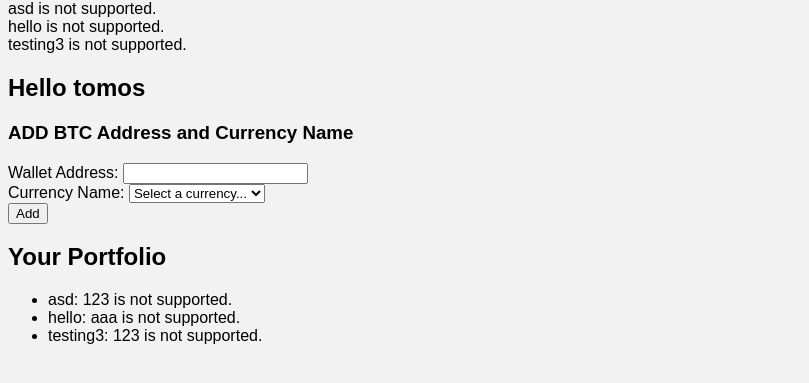
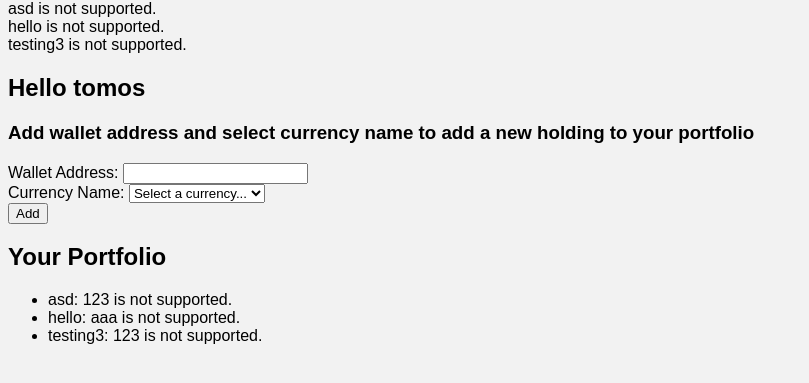
Before and after one commit to tomosheighway/cryptoProject, a Django app: page /portfolio/ in a window 1280 px wide. Shown: the part 54-437 px from the top of the page, without its empty margins (0-809 px from the left). Run offline with Django 4.2, Linux system fonts and the light colour scheme; a user stored in the database is signed in; data comes from the database, SQL or seed files in the repository; data that the repository does not hold is empty; some libraries are stand-ins or nearby versions.

Commit message:
Adding validation on wallet inputs

```diff
--- a/cryptoProject/users/templates/users/portfolio.html
+++ b/cryptoProject/users/templates/users/portfolio.html
@@ -4,21 +4,23 @@
 {% block content %}
     <div class="container">
         <h2>Hello {{user.username}}</h2>
-        <h3>ADD BTC Address and Currency Name</h3>
+        <h3>Add wallet address and select currency name to add a new holding to your portfolio</h3>
         <form method="post" action="{% url 'portfolio' %}">
             {% csrf_token %}
             <label for="wallet_address">Wallet Address:</label>
-            <input type="text" id="wallet_address" name="wallet_address" required>
+            <input type="text" id="wallet_address" name="wallet_address" pattern="^(bc1|[13]|0x)[a-zA-HJ-NP-Z0-9]{25,}$" title="Please enter a valid Bitcoin or Ethereum address" required>
             <br>
             <label for="currency_name">Currency Name:</label>
             <select id="currency_name" name="currency_name" required>
                 <option value="">Select a currency...</option>
                 <option value="btc">Bitcoin</option>
                 <option value="eth">Ethereum</option>
-                <option value="Litecoin">Litecoin</option>
+                <!-- <option value="Litecoin">Litecoin</option> -->
             </select>
             <br>
+
             <button type="submit">Add</button>
+
         </form>
 
         <h2>Your Portfolio</h2>
@@ -32,8 +34,6 @@
                     {% else %}
                         <li>{{ portfolio.currency }}: {{ portfolio.address }} is not supported.</li>
                     {% endif %}
-
-
                 {% endfor %}
             </ul>
         {% else %}
--- a/cryptoProject/users/views.py
+++ b/cryptoProject/users/views.py
@@ -11,6 +11,7 @@
 import json
 from datetime import datetime
 from django.http import JsonResponse
+import re
 
 def get_bitcoin_price():
     url = 'https://api.coingecko.com/api/v3/simple/price?ids=bitcoin&vs_currencies=gbp'
@@ -24,6 +25,9 @@
 
 # https://blockchain.info/rawaddr/{wallet_address}                alternataive endpoint
 def get_bitcoin_balance(wallet_address):
+    if not re.match("^(bc1|[13])[a-zA-HJ-NP-Z0-9]{25,39}$", wallet_address):
+        raise ValueError("Invalid Bitcoin address")
+
     url = f'https://api.blockcypher.com/v1/btc/main/addrs/{wallet_address}/balance'
     response = requests.get(url).json()
     return response["final_balance"] / 100000000
@@ -103,12 +107,25 @@
         data_list = [{'x': timestamp, 'y': price} for timestamp, price in zip(timestamps, prices_gbp)]
 
         # Return the data as a JSON response
-        print(data_list)
+        print({'data': data_list})
         return JsonResponse({'data': data_list})
 
 
     else:
         print(f"Error fetching data: {response.status_code}")
+
+
+def is_valid_btc_address(wallet_address):
+    if re.match("^(bc1|[13])[a-zA-HJ-NP-Z0-9]{25,39}$", wallet_address):
+        return True
+    else:
+        return False
+
+def is_valid_eth_address(wallet_address):
+    if re.match("^0x[a-fA-F0-9]{40}$", wallet_address):
+        return True
+    else:
+        return False
 
 
 @login_required()
@@ -117,42 +134,59 @@
     return render(request, 'users/graphs.html')
 
 
-
-
 @login_required()
 def portfolio(request):
     if request.method == 'POST':
         wallet_address = request.POST.get('wallet_address')
         currency_name = request.POST.get('currency_name')
+
+        if currency_name.lower() == 'btc':
+            if not is_valid_btc_address(wallet_address):
+                messages.warning(request, 'Invalid Bitcoin wallet address.')
+                return redirect('portfolio')
+        elif currency_name.lower() == 'eth':
+            if not is_valid_eth_address(wallet_address):
+                messages.warning(request, 'Invalid Ethereum wallet address.')
+                return redirect('portfolio')
+        else:
+            messages.warning(request, 'Invalid currency selected.')
+            return redirect('portfolio')
+
         portfolio = Portfolio.objects.create(user=request.user, address=wallet_address, currency=currency_name)
         messages.success(request, 'Crypto wallet added successfully!')
-        print("Created succesfully")
+        print("Created successfully")
         return redirect('portfolio')
     else:
         portfolios = Portfolio.objects.filter(user=request.user)
-        # bitcoin_price = get_bitcoin_price()
         crypto_prices = get_crypto_prices()
         bitcoin_price = crypto_prices['bitcoin']['gbp']
         ethereum_price = crypto_prices['ethereum']['gbp']
 
-
         for portfolio in portfolios:
-            if portfolio.currency.lower() == "btc":
-                balance = get_bitcoin_balance(portfolio.address)
-                portfolio.balance = balance
-                portfolio.value = balance * bitcoin_price
-
-            elif portfolio.currency.lower() == "eth":
-                balance = get_ethereum_balance(portfolio.address)
-                if balance is not None:
+            if portfolio.currency.lower() == 'btc':
+                if is_valid_btc_address(portfolio.address):
+                    balance = get_bitcoin_balance(portfolio.address)
                     portfolio.balance = balance
-                    portfolio.value = balance * ethereum_price
+                    portfolio.value = balance * bitcoin_price
                 else:
-                    messages.warning(request, "Failed to get Ethereum balance.")
+                    messages.warning(request, 'A invalid Bitcoin wallet address has been found in your portfolio.')
+            elif portfolio.currency.lower() == 'eth':
+                if is_valid_eth_address(portfolio.address):
+                    balance = get_ethereum_balance(portfolio.address)
+                    if balance is not None:
+                        portfolio.balance = balance
+                        portfolio.value = balance * ethereum_price
+                    else:
+                        messages.warning(request, 'Failed to get Ethereum balance.')
+                else:
+                    messages.warning(request, 'A invalid Ethereum wallet address found in your  portfolio.')
             else:
                 messages.warning(request, f"{portfolio.currency} is not supported.")
 
-    return render(request, 'users/portfolio.html', {'portfolios': portfolios})
+        return render(request, 'users/portfolio.html', {'portfolios': portfolios})
+
+
+
 
     # if request.method == 'POST':
     #     # Handle form submission
```
